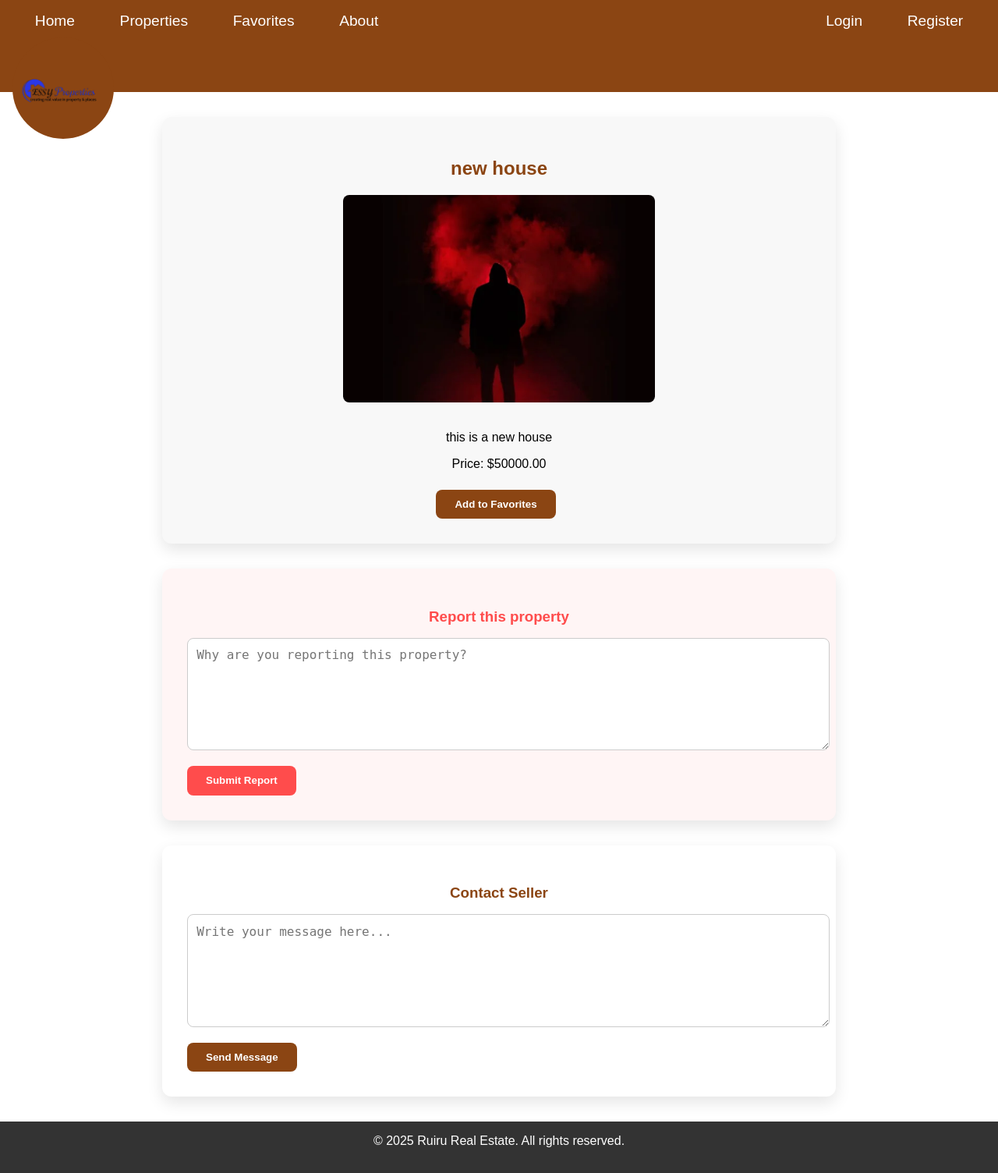
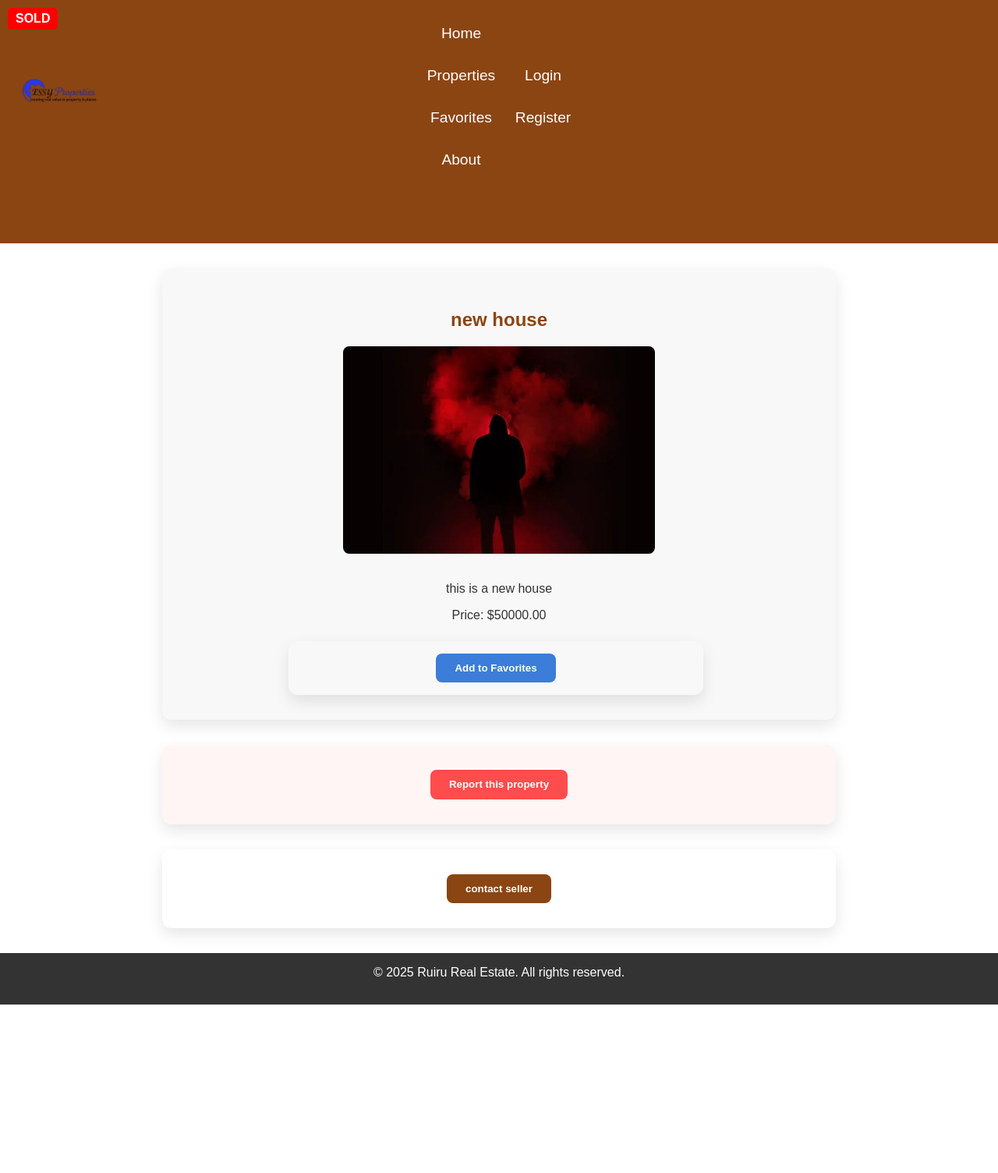
Before and after one commit to frankmuriithi/Lishya, a Django app: page /properties/7/ in a window 1280 px wide. Shown: the whole page at 78% size. After the commit the page ends 1288 px from the top, so only its background shows below. Run offline with Django 5.2, Linux system fonts and the light colour scheme; data comes from the database, SQL or seed files in the repository; both versions use the stored data as it was after the commit.

Commit message:
Frank's commit

```diff
--- a/mainapp/forms.py
+++ b/mainapp/forms.py
@@ -33,9 +33,7 @@ class PropertyForm(forms.ModelForm):
         model = Property
         fields = [
             'title', 'description', 'property_type', 'price',
-            'location_address', 'image_main', 'image_gallery_1',
-            'image_gallery_2', 'image_gallery_3', 'amenities', 'floor_plan',
-            'is_available'
+            'location_address', 'image_main'
         ]
 
 
--- a/mainapp/models.py
+++ b/mainapp/models.py
@@ -10,18 +10,6 @@ class SellerProfile(models.Model):
     bio = models.TextField(blank=True, null=True)
     is_verified = models.BooleanField(default=False)
 
-    def __str__(self):
-        return self.user.username
-
-
-# mainapp/models.py
-class SellerProfile(models.Model):
-    user = models.OneToOneField(User, on_delete=models.CASCADE, related_name='seller_profile')
-    company_name = models.CharField(max_length=255, blank=True, null=True)
-    phone_number = models.CharField(max_length=20, blank=True, null=True)
-    profile_picture = models.ImageField(upload_to='mainapp/sellers/', blank=True, null=True)
-    bio = models.TextField(blank=True, null=True)
-    is_verified = models.BooleanField(default=False)
 
     facebook_url = models.URLField(blank=True, null=True)
     instagram_url = models.URLField(blank=True, null=True)
--- a/mainapp/templates/mainapp/base.html
+++ b/mainapp/templates/mainapp/base.html
@@ -3,9 +3,11 @@
 <head>
   {% load static %}
   <meta charset="UTF-8" />
+  <meta name="viewport" content="width=device-width, initial-scale=1.0">
   <title>{% block title %}Ruiru Real Estate{% endblock %}</title>
   <link href="https://fonts.googleapis.com/css2?family=Playfair+Display:wght@700&display=swap" rel="stylesheet">
   <link href="https://cdnjs.cloudflare.com/ajax/libs/font-awesome/6.5.2/css/all.min.css" rel="stylesheet" />
+  <link rel="stylesheet" href="{% static 'mainapp/css/mobile.css' %}">
   <style>
     body {
       margin: 0;
@@ -45,6 +47,16 @@
       height: auto;
       display: block;
     }
+
+  @media (max-width: 768px) {
+    .floating-logo {
+      width: 100px;
+    }
+
+    .logo-container {
+      padding: 0.3rem;
+    }
+  }
     header {
       padding: 1rem 2rem;
       display: flex;
@@ -71,6 +83,7 @@
       background: white;
       color: #8B4513;
     }
+
   </style>
 </head>
 <body>
@@ -150,5 +163,11 @@
       sections.forEach(section => colorObserver.observe(section));
     });
   </script>
+  <script>
+    function toggleVisibility(id){
+      const el = document.getElementById(id);
+      el.style.display = el.style.display === "none" ? "block" : "none";
+    }
+  </script>
 </body>
 </html>
--- a/mainapp/templates/mainapp/property_detail.html
+++ b/mainapp/templates/mainapp/property_detail.html
@@ -5,14 +5,30 @@
 <!-- Property Info -->
 <div style="max-width:800px; margin:2rem auto; padding:2rem; background:#f8f8f8; border-radius:12px; box-shadow:0 8px 20px rgba(0,0,0,0.1); text-align:center;">
   <h2 style="color:#8B4513;">{{ property.title }}</h2>
+<div>
   <img src="{{ property.image_main.url }}" style="width:50%; border-radius:8px; margin-bottom:1rem;" alt="{{ property.title }}" />
+  {% if not property.is_available %}
+    <div style="
+      position: absolute;
+      top: 10px;
+      left: 10px;
+      background: red;
+      color: white;
+      padding: 5px 10px;
+      font-weight: bold;
+      border-radius: 5px;
+    ">
+      SOLD
+    </div>
+  {% endif %}
+</div>
   <p style="margin-bottom:1rem;">{{ property.description }}</p>
   <p style="margin-bottom:1.5rem;">Price: ${{ property.price }}</p>
 
   <!-- Add to Favorites Form -->
   <form action="{% url 'add_to_favorites' property.pk %}" method="post" style="display:inline-block; margin-right:0.5rem;">
     {% csrf_token %}
-    <button type="submit" style="padding:0.7rem 1.5rem; background:#8B4513; color:white; border:none; border-radius:8px; cursor:pointer; font-weight:bold;">
+    <button type="submit" style="padding:0.7rem 1.5rem; background:#3b7dd8; color:white; border:none; border-radius:8px; cursor:pointer; font-weight:bold;">
       Add to Favorites
     </button>
   </form>
@@ -20,7 +36,9 @@
 
 <!-- Report Issue Section -->
 <div style="max-width:800px; margin:2rem auto; padding:2rem; background:#fff5f5; border-radius:12px; box-shadow:0 8px 20px rgba(0,0,0,0.1); text-align:center;">
-  <h3 style="color:#ff4c4c; margin-bottom:1rem;">Report this property</h3>
+  <button onclick="toggleVisibility('report-form')"  style="padding: 0.7rem 1.5rem; background: #ff4c4c; color: white; border-radius: 8px; font-weight: bold;">Report this property
+  </button>
+  <div id="report-form" style="display: none; margin-top: 1rem;">
   <form action="{% url 'report_issue' property.pk %}" method="post" style="text-align:left;">
     {% csrf_token %}
     <textarea name="reason" placeholder="Why are you reporting this property?" required
@@ -28,11 +46,14 @@
     <button type="submit"
             style="padding:0.7rem 1.5rem; background:#ff4c4c; color:white; border:none; border-radius:8px; cursor:pointer; font-weight:bold;">Submit Report</button>
   </form>
+  </div>
 </div>
 
 <!-- Message Seller Section -->
 <div style="max-width:800px; margin:2rem auto; padding:2rem; background:#ffffff; border-radius:12px; box-shadow:0 8px 20px rgba(0,0,0,0.1); text-align:center;">
-  <h3 style="color:#8B4513; margin-bottom:1rem;">Contact Seller</h3>
+  <button onclick="toggleVisibility('message-form')"  style="padding: 0.7rem 1.5rem; background: #8B4513; color: white; border-radius: 8px; font-weight: bold;">contact seller
+  </button>
+  <div id="message-form" style="display: none; margin-top: 1rem;">
   <form action="{% url 'send_message' property.pk %}" method="post" style="text-align:left;">
     {% csrf_token %}
     <textarea name="message" placeholder="Write your message here..." required
@@ -40,5 +61,6 @@
     <button type="submit"
             style="padding:0.7rem 1.5rem; background:#8B4513; color:white; border:none; border-radius:8px; cursor:pointer; font-weight:bold;">Send Message</button>
   </form>
+  </div>
 </div>
 {% endblock %}
--- a/mainapp/views.py
+++ b/mainapp/views.py
@@ -5,6 +5,7 @@ from django.contrib import messages
 from django.db.models import Q
 from django.views.decorators.http import require_POST
 from django.contrib.auth.models import User
+from .forms import PropertyForm
 
 from .models import Property, SellerProfile, Favorite, Message, BuyerProfile, Report, MeetingRequest, Subscriber
 
@@ -77,7 +78,7 @@ def about(request):
 
 def property_list(request):
     search = request.GET.get('q')
-    props = Property.objects.filter(is_available=True)
+    props = Property.objects.all()
     if search:
         props = props.filter(
             Q(title__icontains=search) |
@@ -163,17 +164,18 @@ def create_property(request):
 @login_required
 def edit_property(request, pk):
     prop = get_object_or_404(Property, pk=pk, seller__user=request.user)
+
     if request.method == "POST":
-        prop.title = request.POST.get('title')
-        prop.description = request.POST.get('description')
-        prop.price = request.POST.get('price')
-        prop.location_address = request.POST.get('location_address')
-        if request.FILES.get('image_main'):
-            prop.image_main = request.FILES.get('image_main')
-        prop.save()
-        messages.success(request, "Property updated!")
-        return redirect('seller_dashboard')
-    return render(request, 'mainapp/edit_property.html', {'property': prop})
+        form = PropertyForm(request.POST, request.FILES, instance=prop)
+        if form.is_valid():
+            form.save()
+            messages.success(request, "Property updated!")
+            return redirect('seller_dashboard')
+    else:
+        form = PropertyForm(instance=prop)
+
+    # ✅ Always return a response
+    return render(request, 'mainapp/edit_property.html', {'form': form})
 
 
 @login_required
--- /dev/null
+++ b/static/mainapp/css/mobile.css
@@ -0,0 +1,151 @@
+/* === mobile.css === */
+
+/* 1. Responsive Images */
+img {
+  max-width: 100%;
+  height: auto;
+  border-radius: 8px;
+}
+
+/* 2. Body and Typography */
+body {
+  margin: 0;
+  font-family: Arial, sans-serif;
+  background-color: #fff;
+  color: #333;
+}
+
+/* 3. Header Navigation */
+header {
+  padding: 1rem 2rem;
+  display: flex;
+  flex-direction: column;
+  align-items: center;
+}
+
+header nav ul {
+  display: flex;
+  flex-direction: column;
+  align-items: center;
+  gap: 1rem;
+  padding: 0;
+  margin: 1rem 0;
+}
+
+header a {
+  color: white;
+  font-size: 1rem;
+  padding: 0.4rem 1rem;
+  border-radius: 8px;
+  background: #8B4513;
+  text-decoration: none;
+  transition: background 0.3s ease;
+}
+
+header a:hover {
+  background: white;
+  color: #8B4513;
+}
+
+/* 4. Logo Container */
+.logo-container {
+  width: 120px;
+  left: 1rem;
+  top: 1rem;
+  position: fixed;
+  z-index: 1000;
+}
+
+.floating-logo {
+  width: 100%;
+}
+
+/* 5. Sections */
+section {
+  padding: 2rem 1rem;
+  text-align: center;
+}
+
+/* 6. Forms */
+form {
+  width: 100%;
+  max-width: 500px;
+  margin: 0 auto;
+  padding: 1rem;
+  background: #f8f8f8;
+  border-radius: 12px;
+  box-shadow: 0 8px 20px rgba(0, 0, 0, 0.1);
+}
+
+input, textarea, select {
+  width: 100%;
+  padding: 0.8rem;
+  margin-bottom: 1rem;
+  border: 1px solid #ccc;
+  border-radius: 8px;
+  font-size: 1rem;
+}
+
+button {
+  background: #8B4513;
+  color: white;
+  border: none;
+  padding: 0.8rem 1.5rem;
+  border-radius: 8px;
+  font-weight: bold;
+  cursor: pointer;
+  transition: background 0.3s ease;
+}
+
+button:hover {
+  background: #a75a25;
+}
+
+/* 7. Property Cards */
+.property-card {
+  width: 100%;
+  border: 1px solid #ccc;
+  margin-bottom: 1rem;
+  padding: 1rem;
+  border-radius: 12px;
+  background: white;
+  box-shadow: 0 4px 10px rgba(0,0,0,0.05);
+}
+
+/* 8. Footer */
+footer {
+  padding: 1rem;
+  background: #333;
+  color: white;
+  text-align: center;
+}
+
+/* 9. Media Query for Devices < 768px */
+@media (max-width: 768px) {
+  .orange-section {
+    padding-bottom: 2rem;
+  }
+
+  header nav ul {
+    flex-direction: column;
+  }
+
+  .property-card {
+    width: 100% !important;
+  }
+
+  .logo-container {
+    width: 100px;
+    top: 0.5rem;
+  }
+
+  h1, h2, h3 {
+    font-size: 1.5rem;
+  }
+
+  .footer-links, .social-icons {
+    flex-direction: column;
+    gap: 0.5rem;
+    text-align: center;
+  }
+}
```
Also changed, not shown: mainapp/templates/mainapp/create_property.html (+9 -2 lines), mainapp/templates/mainapp/edit_property.html (+1 -15 lines), db.sqlite3, media/mainapp/properties/photo.webp (added).
